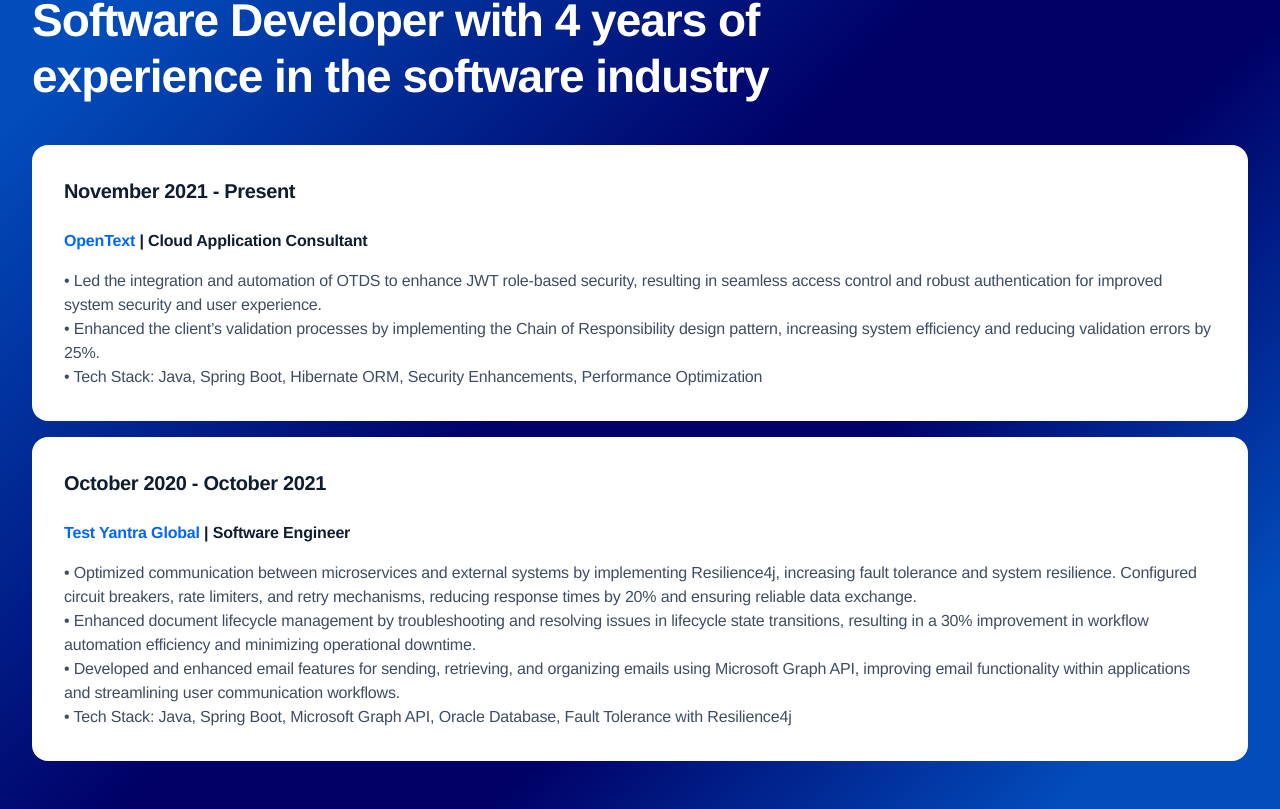
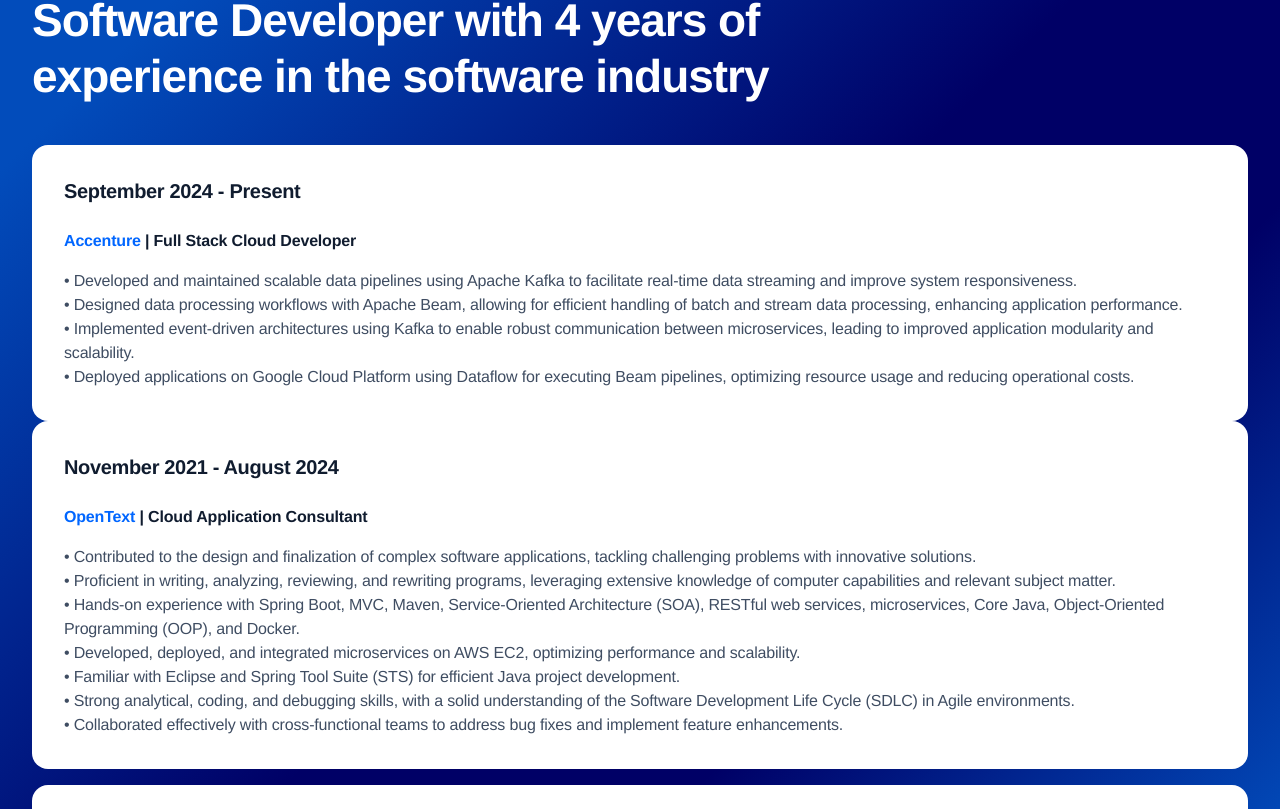
Before and after one commit to angKafka/portfolio_resumer, an Angular app: page /about in a window 1280 px wide. Shown: the part 1711-2520 px from the top of the page. Built offline with nearby package versions, Linux system fonts and the light colour scheme.

Commit message:
Changes done on Work-Experience - updated my new Job Role and Responsibility.

```diff
--- a/src/app/experience/experience.component.html
+++ b/src/app/experience/experience.component.html
@@ -9,23 +9,54 @@
                 </div>
             </header>
         <ul class="row row-cols-1 ">
+            <li class="col hover-zoom-alt">
+                <div class="card bg-white hover-zoom-alt-img">
+                    <div class="card-body shadow-hover">
+                        <h3 class="h5 mb-1 mb-lg-2">
+                            <h4 class="h5">
+                                September 2024 - Present
+                            </h4>
+                        </h3>
+                        <h4 class="h6 mb-1 mb-lg-2">
+                           <a href="https://www.testyantraglobal.com/" class="stretched-link">Accenture</a> | Full Stack Cloud Developer
+                        </h4>
+                        <p class="card-text">
+                            •	Developed and maintained scalable data pipelines using Apache Kafka to facilitate real-time data streaming and improve system responsiveness.
+                            <br>
+                            •	Designed data processing workflows with Apache Beam, allowing for efficient handling of batch and stream data processing, enhancing application performance.
+                            <br>
+                            •	Implemented event-driven architectures using Kafka to enable robust communication between microservices, leading to improved application modularity and scalability.
+                            <br>
+                            •	Deployed applications on Google Cloud Platform using Dataflow for executing Beam pipelines, optimizing resource usage and reducing operational costs.
+                        </p>
+                    </div>
+                </div>
+            </li>
             <li class="col hover-zoom-alt  mb-1 mb-lg-2">
                 <div class="card bg-white hover-zoom-alt-img">
                     <div class="card-body shadow-hover">
                         <h3 class="h5 mb-1 mb-lg-2">
                             <h4 class="h5">
-                                November 2021 - Present
+                                November 2021 - August 2024
                             </h4>
                         </h3>
                         <h4 class="h6 mb-1 mb-lg-2">
                            <a href="https://www.opentext.com/" class="stretched-link">OpenText</a> | Cloud Application Consultant
                         </h4>
                         <p class="card-text">
-                            •	Led the integration and automation of OTDS to enhance JWT role-based security, resulting in seamless access control and robust authentication for improved system security and user experience.
+                            •	Contributed to the design and finalization of complex software applications, tackling challenging problems with innovative solutions.
                             <br>
-                            •	Enhanced the client’s validation processes by implementing the Chain of Responsibility design pattern, increasing system efficiency and reducing validation errors by 25%.
+                            •	Proficient in writing, analyzing, reviewing, and rewriting programs, leveraging extensive knowledge of computer capabilities and relevant subject matter.
                             <br>
-                            •	Tech Stack: Java, Spring Boot, Hibernate ORM, Security Enhancements, Performance Optimization
+                            •	Hands-on experience with Spring Boot, MVC, Maven, Service-Oriented Architecture (SOA), RESTful web services, microservices, Core Java, Object-Oriented Programming (OOP), and Docker.
+                            <br>
+                            •	Developed, deployed, and integrated microservices on AWS EC2, optimizing performance and scalability.
+                            <br>
+                            •	Familiar with Eclipse and Spring Tool Suite (STS) for efficient Java project development.
+                            <br>
+                            •	Strong analytical, coding, and debugging skills, with a solid understanding of the Software Development Life Cycle (SDLC) in Agile environments.
+                            <br>
+                            •	Collaborated effectively with cross-functional teams to address bug fixes and implement feature enhancements.
                         </p>
                     </div>
                 </div>
@@ -42,13 +73,13 @@
                            <a href="https://www.testyantraglobal.com/" class="stretched-link">Test Yantra Global</a> | Software Engineer
                         </h4>
                         <p class="card-text">
-                            •	Optimized communication between microservices and external systems by implementing Resilience4j, increasing fault tolerance and system resilience. Configured circuit breakers, rate limiters, and retry mechanisms, reducing response times by 20% and ensuring reliable data exchange.
+                            •	Developed and maintained features for test automation enhancements, ensuring quality and efficiency in software testing processes.
                             <br>
-                            •	Enhanced document lifecycle management by troubleshooting and resolving issues in lifecycle state transitions, resulting in a 30% improvement in workflow automation efficiency and minimizing operational downtime.
+                            •	Demonstrated strong teamwork abilities, perseverance, and a quick learning aptitude, adapting effectively to new challenges and responsibilities.
                             <br>
                             •	Developed and enhanced email features for sending, retrieving, and organizing emails using Microsoft Graph API, improving email functionality within applications and streamlining user communication workflows.
                             <br>
-                            •	Tech Stack: Java, Spring Boot, Microsoft Graph API, Oracle Database, Fault Tolerance with Resilience4j
+                            •	Gained valuable insights into Agile/Scrum development processes, contributing to iterative project delivery and continuous improvement.
                         </p>
                     </div>
                 </div>
```
